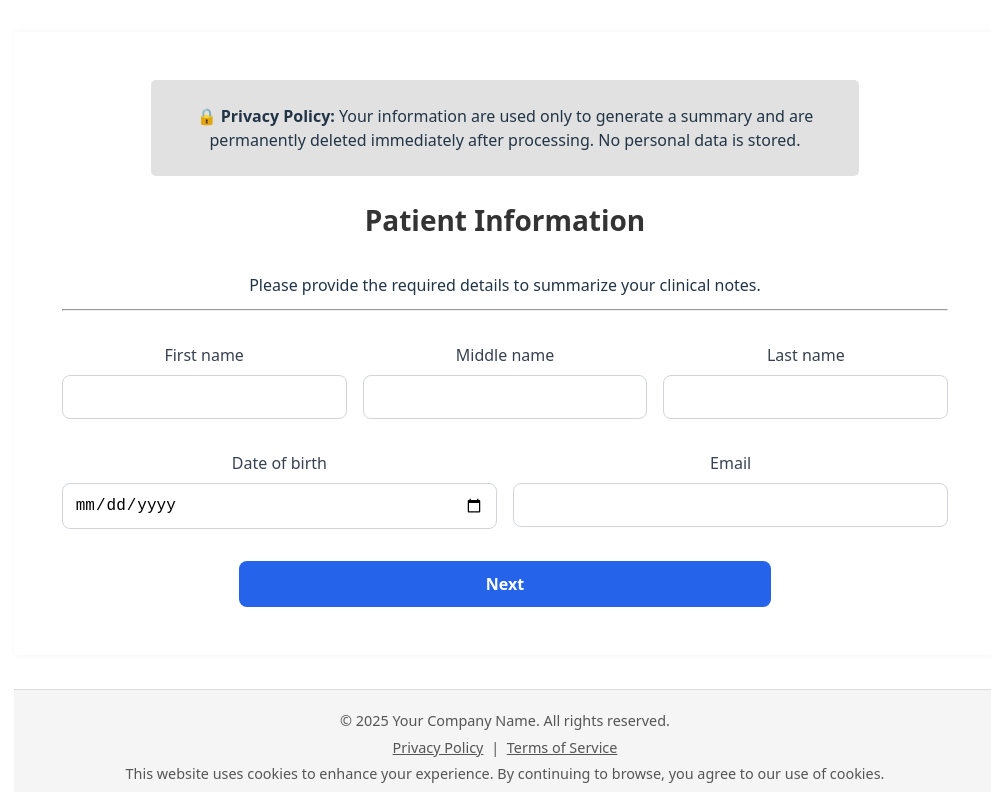
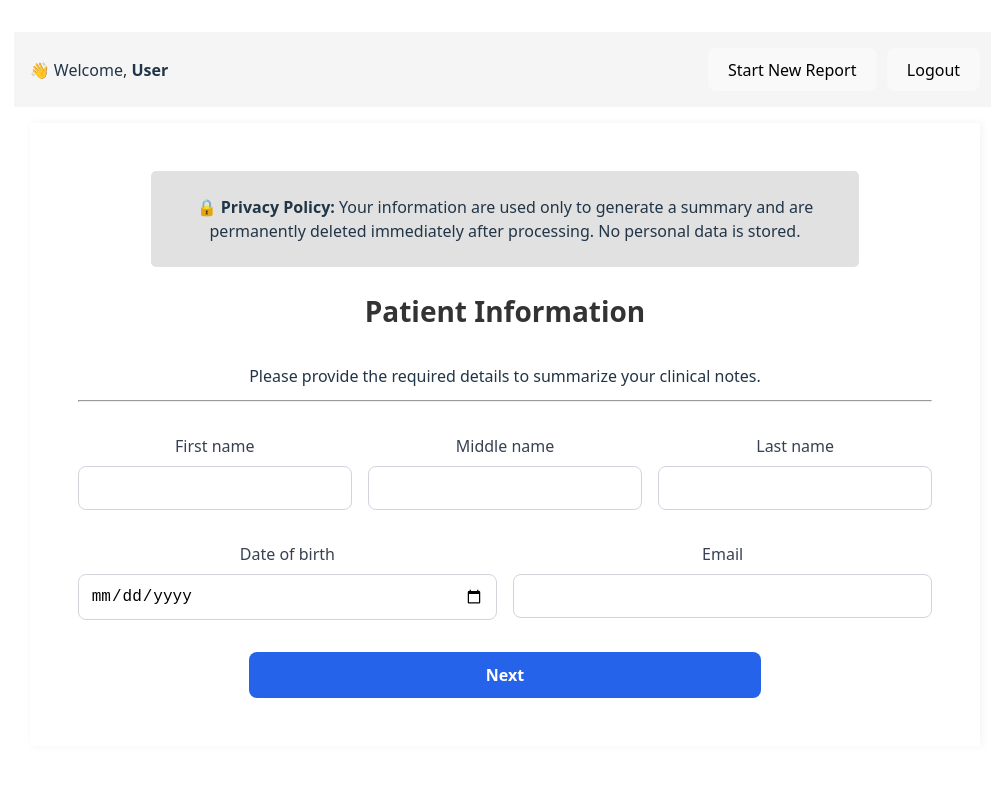
Before and after one commit to Dilipghimire/clinical-summary-FE, a React (Vite) app: page /patient-info in a window 1280 px wide. Shown: the top 792 px of the page, without its empty margins (135-1126 px from the left). Built offline with nearby package versions, Linux system fonts and the light colour scheme; no server answers; sample sign-in values are in the browser's storage.

Commit message:
header and minor fix

```diff
--- a/src/App.tsx
+++ b/src/App.tsx
@@ -1,4 +1,5 @@
 import "./App.css";
+import Header from "./pages/Header";
 import AppRouter from "./routes/routes";
 
 function App() {
--- a/src/components/loading/Loading.module.scss
+++ b/src/components/loading/Loading.module.scss
@@ -7,6 +7,10 @@
   justify-content: center;
   align-items: center;
   backdrop-filter: blur(4px);
+}
+
+.spinnerContainer {
+  display: flex
 }
 
 .spinner {
--- a/src/hooks/useDeleteNamespace.ts
+++ b/src/hooks/useDeleteNamespace.ts
@@ -5,9 +5,9 @@ type DeleteNamespace = {
   patient_namespace: string;
 };
 
-export function useDelete() {
+export function useDelete(patient_namespace: DeleteNamespace) {
   return useMutation({
-    mutationFn: async ({ patient_namespace }: DeleteNamespace) => {
+    mutationFn: async () => {
       const res = await api.post(
         `/delete-pc-namespace?patient_namespace=${patient_namespace}`
       );
--- /dev/null
+++ b/src/pages/Header.module.scss
@@ -0,0 +1,21 @@
+.header {
+  padding: 1rem;
+  background-color: #f5f5f5;
+  display: flex;
+  justify-content: space-between;
+  align-items: center;
+}
+
+.logoutButton {
+  padding: "0.5rem 1rem";
+  background-color: "#e74c3c";
+  color: "white";
+  border: "none";
+  border-radius: "4px";
+  cursor: "pointer";
+}
+
+.leftnavbar {
+  display: flex;
+  gap: 10px;
+}
--- /dev/null
+++ b/src/pages/Header.tsx
@@ -0,0 +1,50 @@
+import React from "react";
+import { useLocation, useNavigate } from "react-router-dom";
+import styles from "./Header.module.scss";
+import { useProfile } from "../hooks/useProfile";
+import { useDelete } from "../hooks/useDeleteNamespace";
+
+const Header: React.FC = () => {
+  const navigate = useNavigate();
+  const isLoggedIn = !!localStorage.getItem("access_token");
+  const { data } = useProfile();
+  const profileName = data?.email?.sub;
+  const location = useLocation();
+  const patient_pc_namespace = location.state?.responseData;
+  const { mutateAsync } = useDelete();
+
+  const deleteNamespace = async () => {
+    await mutateAsync(patient_pc_namespace);
+  };
+
+  const handleLogout = () => {
+    localStorage.removeItem("access_token");
+    navigate("/login");
+    patient_pc_namespace ? deleteNamespace() : null;
+  };
+
+  const handleNewReport = () => {
+    navigate("/patient-info");
+    patient_pc_namespace ? deleteNamespace() : null;
+  };
+
+  if (!isLoggedIn) return null;
+
+  return (
+    <div className={styles.header}>
+      <div>
+        👋 Welcome, <strong>{profileName || "User"}</strong>
+      </div>
+      <div className={styles.leftnavbar}>
+        <button onClick={handleNewReport} className={styles.logoutButton}>
+          Start New Report
+        </button>
+        <button onClick={handleLogout} className={styles.logoutButton}>
+          Logout
+        </button>
+      </div>
+    </div>
+  );
+};
+
+export default Header;
--- a/src/pages/SigninForm.tsx
+++ b/src/pages/SigninForm.tsx
@@ -7,6 +7,7 @@ import * as Yup from "yup";
 import { Button } from "../components/button/Button";
 import { useLogin } from "../hooks/useLogin";
 import Loading from "../components/loading/Loading";
+import Header from "./Header";
 
 type SigninType = {
   email: string;
--- a/src/pages/SummaryPage.tsx
+++ b/src/pages/SummaryPage.tsx
@@ -8,6 +8,8 @@ import { useLocation, useNavigate } from "react-router-dom";
 import Loading from "../components/loading/Loading";
 import NoDataPage from "./NoDataPage";
 import { isObjectEmpty } from "../utils/util";
+import { Download, Mail, Printer } from "lucide-react";
+import html2pdf from "html2pdf.js";
 
 const SummaryPage: React.FC = () => {
   const navigate = useNavigate();
@@ -17,17 +19,26 @@ const SummaryPage: React.FC = () => {
   const { openModal, closeModal } = useModal();
   const { patientInfo, setPatientInfo } = usePatientInfo();
   const [isReportGenerated, setReportGenerated] = useState(false);
+  const [isLoading, setIsLoading] = useState(false);
 
   const {
     data: clinicalNoteSummary,
     refetch,
-    isLoading,
+    isPending,
+    isLoading: isSummaryLoading,
   } = useGetSummary(patient_pc_namespace);
 
   const handleApply = () => {
     setReportGenerated(true);
     refetch();
     closeModal();
+  };
+
+  const handleGetSummary = () => {
+    setIsLoading(true);
+    setTimeout(() => {
+      setIsLoading(false);
+    }, 5000);
   };
 
   useEffect(() => {
@@ -57,9 +68,17 @@ const SummaryPage: React.FC = () => {
     `${patientInfo.first_name} ${patientInfo.middle_name ?? ""} ${patientInfo.last_name}`
       .replace(/\s+/g, " ")
       .trim();
+
+  const handleDownload = () => {
+    if (summaryPrintRef.current) {
+      html2pdf()
+        .from(summaryPrintRef.current)
+        .save(`${fullName}-clinical-report.pdf`);
+    }
+  };
+
   const handlePrint = () => {
     if (!summaryPrintRef.current) return;
-
     const printContent = summaryPrintRef.current.innerHTML;
     const printWindow = window.open("", "_blank", "width=800,height=600");
     if (printWindow) {
@@ -73,7 +92,7 @@ const SummaryPage: React.FC = () => {
 
   return clinicalNoteSummary != "" ? (
     <div className={styles.container}>
-      {isLoading && <Loading />}
+      {( isSummaryLoading || isLoading) && <Loading />}
       <h2>Patient Report Summary</h2>
       <div className={isReportGenerated ? styles.reportGrid : styles.grid}>
         {/* Left Side */}
@@ -84,15 +103,29 @@ const SummaryPage: React.FC = () => {
               Ready to generate a summary for <strong>{fullName}</strong> (
               {patientInfo.email})?
             </p>
-            <button onClick={() => openModal()}>Get Summary</button>
+            <button
+              onClick={() => {
+                handleGetSummary();
+                openModal();
+              }}
+            >
+              Get Summary
+            </button>
           </div>
         )}
 
         {/* Right Side */}
         <div className={styles.rightPane} ref={summaryPrintRef}>
           <div className={styles.actions}>
-            <button onClick={() => handlePrint()}>🖨</button>
-            <button>📧</button>
+            <button onClick={() => handlePrint()}>
+              <Printer width={18} height={18} />
+            </button>
+            <button>
+              <Mail width={18} height={18} />
+            </button>
+            <button onClick={() => handleDownload()}>
+              <Download width={18} height={18} />
+            </button>
           </div>
           <div className={styles.patientInfo}>
             <h3>Clinical notes summary</h3>
--- a/src/pages/UploadFiles.tsx
+++ b/src/pages/UploadFiles.tsx
@@ -6,6 +6,7 @@ import { isObjectEmpty } from "../utils/util";
 import { useNavigate } from "react-router-dom";
 import { usePatientInfo } from "../context/PatientInfoContext";
 import styles from "../pages/UploadFiles.module.scss";
+import { UploadCloud } from "lucide-react";
 
 const UploadFiles = () => {
   const [files, setFiles] = useState<File[]>([]);
--- /dev/null
+++ b/src/routes/protectedroutes.tsx
@@ -0,0 +1,9 @@
+import { Navigate, Outlet } from "react-router-dom";
+
+const ProtectedRoute = () => {
+  const isAuthenticated = !!localStorage.getItem("access_token");
+
+  return isAuthenticated ? <Outlet /> : <Navigate to="/login" replace />;
+};
+
+export default ProtectedRoute;
--- a/src/routes/routes.tsx
+++ b/src/routes/routes.tsx
@@ -4,6 +4,7 @@ import {
   Routes,
   Route,
   Navigate,
+  Outlet,
 } from "react-router-dom";
 import SigninForm from "../pages/SigninForm";
 import { PatientInfoForm } from "../pages/PatientInfo";
@@ -12,6 +13,8 @@ import UploadFiles from "../pages/UploadFiles";
 import { Footer } from "../pages/Footer";
 import SummaryPage from "../pages/SummaryPage";
 import { ModalProvider } from "../context/ModelContext";
+import ProtectedRoute from "./protectedroutes";
+import Header from "../pages/Header";
 
 const AppRouter: React.FC = () => {
   return (
@@ -24,10 +27,27 @@ const AppRouter: React.FC = () => {
             <div style={{ flex: 1 }}>
               <Routes>
                 <Route path="/login" element={<SigninForm />} />
-                <Route path="/patient-info" element={<PatientInfoForm />} />
-                <Route path="/upload-files" element={<UploadFiles />} />
-                <Route path="/summarize-report" element={<SummaryPage />} />
-                <Route path="*" element={<Navigate to="/login" replace />} />
+                {/* Protected routes go here */}
+                <Route element={<ProtectedRoute />}>
+                  <Route
+                    element={
+                      <>
+                        <Header />
+                        <main style={{ padding: "1rem" }}>
+                          <Outlet />
+                        </main>
+                      </>
+                    }
+                  >
+                    <Route path="/patient-info" element={<PatientInfoForm />} />
+                    <Route path="/upload-files" element={<UploadFiles />} />
+                    <Route path="/summarize-report" element={<SummaryPage />} />
+                    <Route
+                      path="*"
+                      element={<Navigate to="/login" replace />}
+                    />
+                  </Route>
+                </Route>
               </Routes>
             </div>
           </ModalProvider>
```
Also changed, not shown: 1 other file (tests, documents, lock files or other folders).
